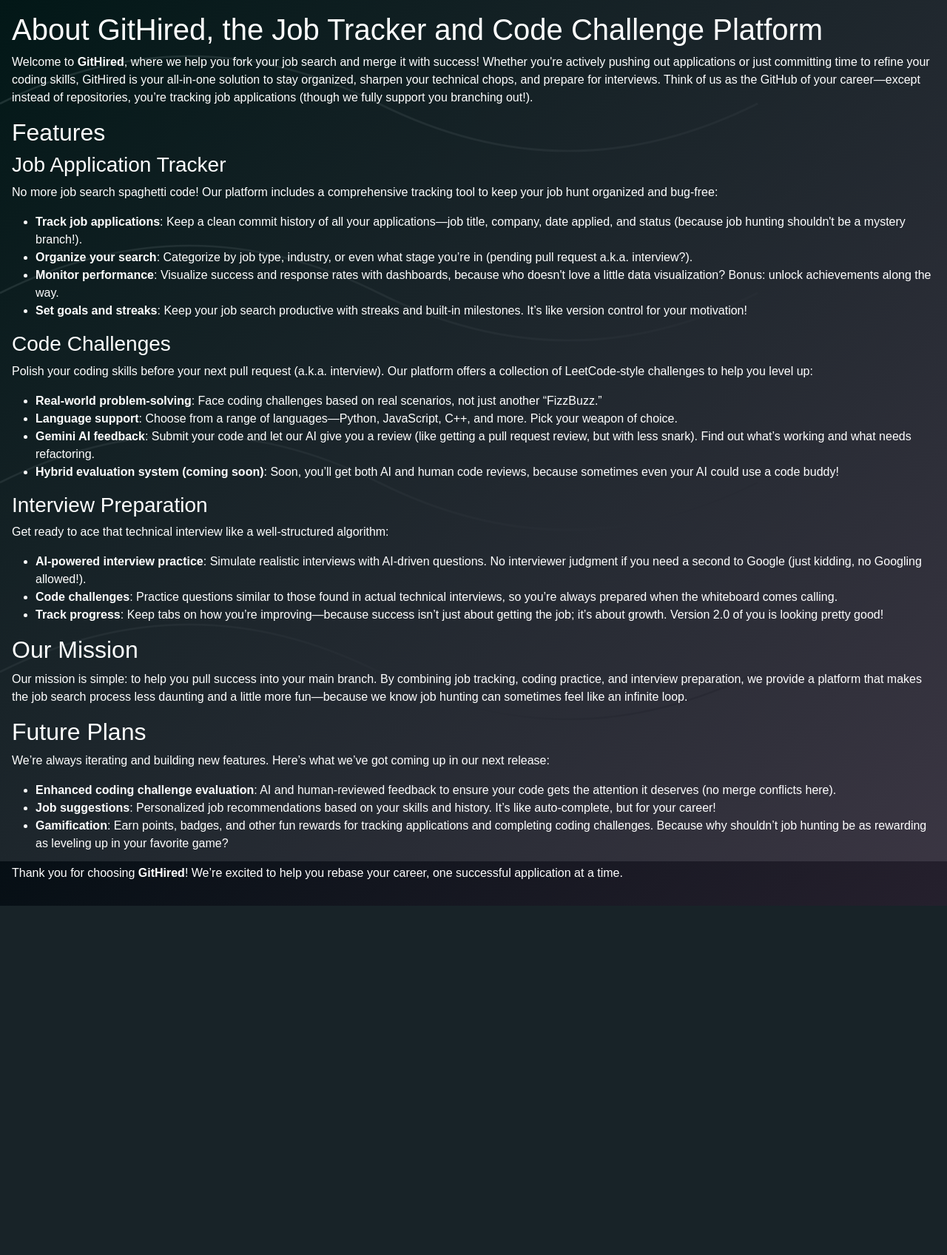
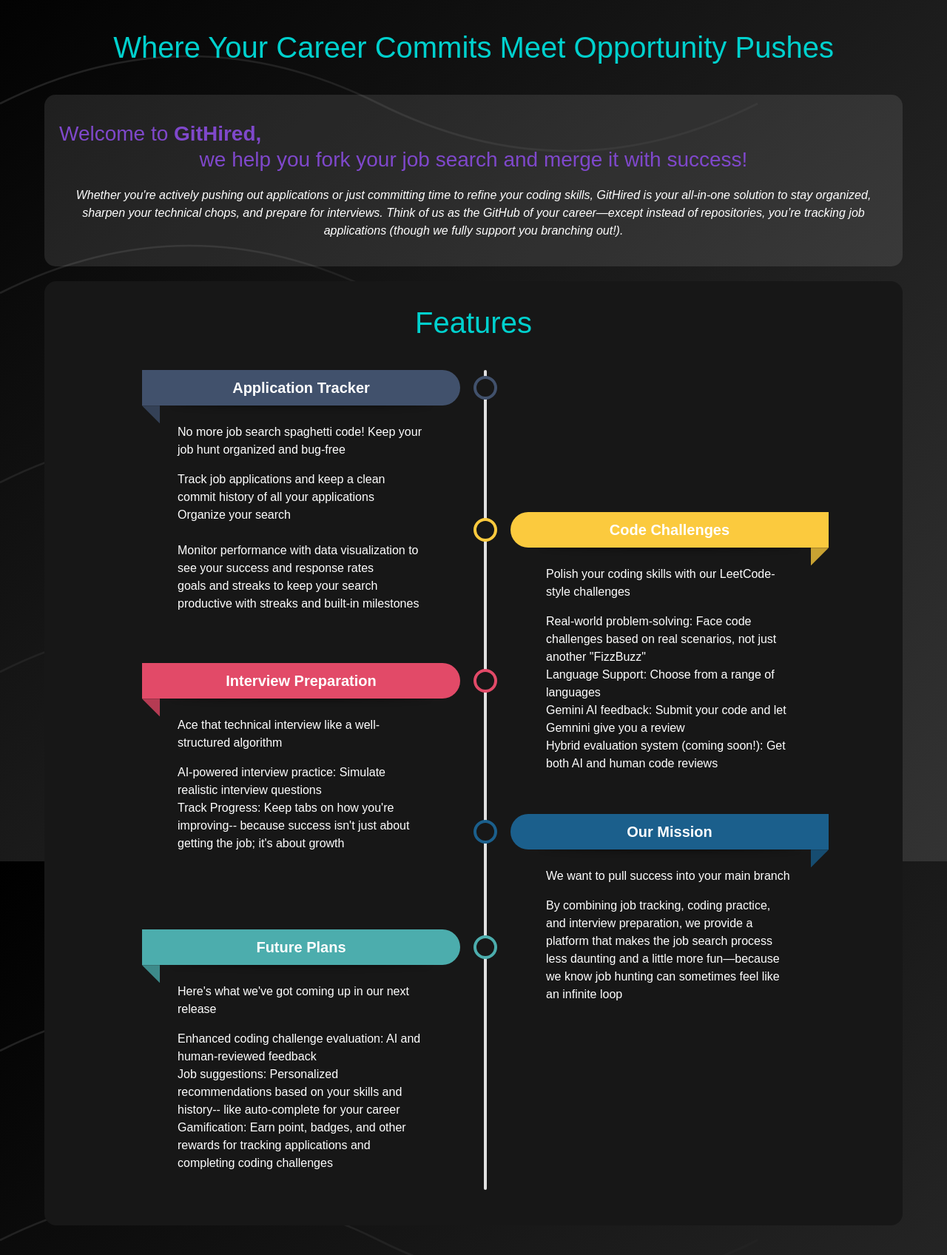
Before and after one commit to Vasileios20/JobAppTracker, a Django app: page /about/ in a window 1280 px wide. Shown: the part 116-1812 px from the top of the page at 74% size. Before the commit the page ends 1340 px from the top, so only its background shows below. Run offline with Django 4.2, Linux system fonts and the light colour scheme; some libraries are stand-ins or nearby versions.

Commit message:
add styles to styles.css

```diff
--- a/home/templates/about.html
+++ b/home/templates/about.html
@@ -7,52 +7,47 @@
 {% block content %}
 
 
-<div class="how-it-works-section p-3">
-    <h1>About GitHired, the Job Tracker and Code Challenge Platform</h1>
-    <p>Welcome to <strong>GitHired</strong>, where we help you fork your job search and merge it with success! Whether you're actively pushing out applications or just committing time to refine your coding skills, GitHired is your all-in-one solution to stay organized, sharpen your technical chops, and prepare for interviews. Think of us as the GitHub of your career—except instead of repositories, you’re tracking job applications (though we fully support you branching out!).</p>
+<div class="stats-container">
+    <h1 class="stats-title">Where Your Career Commits Meet Opportunity Pushes</h1>
+    <div class="level-card">
+    <p><h3 class="about-h3"><span class="about-span">Welcome to <strong>GitHired,</strong></span></h3></p>
+        <h3 class="about-h3b">we help you fork your job search and merge it with success!</span></h3><p class="about-p"><i>Whether you're actively pushing out applications or just committing time to refine your coding skills, GitHired is your all-in-one solution to stay organized, sharpen your technical chops, and prepare for interviews. Think of us as the GitHub of your career—except instead of repositories, you’re tracking job applications (though we fully support you branching out!).</i></p>
+    </div>
 
-    <h2>Features</h2>
-
-    <h3>Job Application Tracker</h3>
-    <p>No more job search spaghetti code! Our platform includes a comprehensive tracking tool to keep your job hunt organized and bug-free:</p>
-    <ul>
-        <li><strong>Track job applications</strong>: Keep a clean commit history of all your applications—job title, company, date applied, and status (because job hunting shouldn't be a mystery branch!).</li>
-        <li><strong>Organize your search</strong>: Categorize by job type, industry, or even what stage you’re in (pending pull request a.k.a. interview?).</li>
-        <li><strong>Monitor performance</strong>: Visualize success and response rates with dashboards, because who doesn't love a little data visualization? Bonus: unlock achievements along the way.</li>
-        <li><strong>Set goals and streaks</strong>: Keep your job search productive with streaks and built-in milestones. It’s like version control for your motivation!</li>
+<div class="about-div">
+    <h1 class="abt-h1">Features</h1>
+    <ul class="abt-ul">
+        <li style="--accent-color:#41516C">
+            <div class="date">Application Tracker</div>
+            <div class="title">No more job search spaghetti code! Keep your job hunt organized and bug-free</div>
+            <div class="descr"><strong class="text-bold">Track job applications</strong> and<bold> keep</bold> a clean commit history of all your applications<br>
+                <strong>Organize your search</strong>
+                <br><br>
+                <strong>
+                    Monitor performance</strong> with data visualization to see your success and response rates<br><strong>goals and streaks</strong> to keep your search productive with streaks and built-in milestones</div>
+        </li>
+        <li style="--accent-color:#FBCA3E">
+            <div class="date">Code Challenges</div>
+            <div class="title">Polish your coding skills with our LeetCode-style challenges</div>
+            <div class="descr">Real-world problem-solving: Face code challenges based on real scenarios, not just another "FizzBuzz"<br> Language Support: Choose from a range of languages<br> Gemini AI feedback: Submit your code and let Gemnini give you a review<br> Hybrid evaluation system (coming soon!): Get both AI and human code reviews</div>
+        </li>
+        <li style="--accent-color:#E24A68">
+            <div class="date">Interview Preparation</div>
+            <div class="title">Ace that technical interview like a well-structured algorithm</div>
+            <div class="descr">AI-powered interview practice: Simulate realistic interview questions<br>Track Progress: Keep tabs on how you're improving-- because success isn't just about getting the job; it's about growth</div>
+        </li>
+        <li style="--accent-color:#1B5F8C">
+            <div class="date">Our Mission</div>
+            <div class="title">We want to pull success into your main branch</div>
+            <div class="descr">By combining job tracking, coding practice, and interview preparation, we provide a platform that makes the job search process less daunting and a little more fun—because we know job hunting can sometimes feel like an infinite loop</div>
+        </li>
+        <li style="--accent-color:#4CADAD">
+            <div class="date">Future Plans</div>
+            <div class="title">Here's what we've got coming up in our next release</div>
+            <div class="descr">Enhanced coding challenge evaluation: AI and human-reviewed feedback<br>Job suggestions: Personalized recommendations based on your skills and history-- like auto-complete for your career<br>Gamification: Earn point, badges, and other rewards for tracking applications and completing coding challenges</div>
+        </li>
     </ul>
-
-    <h3>Code Challenges</h3>
-    <p>Polish your coding skills before your next pull request (a.k.a. interview). Our platform offers a collection of LeetCode-style challenges to help you level up:</p>
-    <ul>
-        <li><strong>Real-world problem-solving</strong>: Face coding challenges based on real scenarios, not just another “FizzBuzz.”</li>
-        <li><strong>Language support</strong>: Choose from a range of languages—Python, JavaScript, C++, and more. Pick your weapon of choice.</li>
-        <li><strong>Gemini AI feedback</strong>: Submit your code and let our AI give you a review (like getting a pull request review, but with less snark). Find out what’s working and what needs refactoring.</li>
-        <li><strong>Hybrid evaluation system (coming soon)</strong>: Soon, you’ll get both AI and human code reviews, because sometimes even your AI could use a code buddy!</li>
-    </ul>
-
-    <h3>Interview Preparation</h3>
-    <p>Get ready to ace that technical interview like a well-structured algorithm:</p>
-    <ul>
-        <li><strong>AI-powered interview practice</strong>: Simulate realistic interviews with AI-driven questions. No interviewer judgment if you need a second to Google (just kidding, no Googling allowed!).</li>
-        <li><strong>Code challenges</strong>: Practice questions similar to those found in actual technical interviews, so you’re always prepared when the whiteboard comes calling.</li>
-        <li><strong>Track progress</strong>: Keep tabs on how you’re improving—because success isn’t just about getting the job; it’s about growth. Version 2.0 of you is looking pretty good!</li>
-    </ul>
-
-    <h2>Our Mission</h2>
-    <p>Our mission is simple: to help you pull success into your main branch. By combining job tracking, coding practice, and interview preparation, we provide a platform that makes the job search process less daunting and a little more fun—because we know job hunting can sometimes feel like an infinite loop.</p>
-
-    <h2>Future Plans</h2>
-    <p>We’re always iterating and building new features. Here’s what we’ve got coming up in our next release:</p>
-    <ul>
-        <li><strong>Enhanced coding challenge evaluation</strong>: AI and human-reviewed feedback to ensure your code gets the attention it deserves (no merge conflicts here).</li>
-        <li><strong>Job suggestions</strong>: Personalized job recommendations based on your skills and history. It’s like auto-complete, but for your career!</li>
-        <li><strong>Gamification</strong>: Earn points, badges, and other fun rewards for tracking applications and completing coding challenges. Because why shouldn’t job hunting be as rewarding as leveling up in your favorite game?</li>
-    </ul>
-
-    <p>Thank you for choosing <strong>GitHired</strong>! We’re excited to help you rebase your career, one successful application at a time.</p>
 </div>
 
 
-
 {% endblock %}
--- a/static/css/style.css
+++ b/static/css/style.css
@@ -1635,6 +1635,237 @@
     transition: width 0.5s ease;
 }
 
+/* About Page Styles */
+.about-span {
+    color: #7F48CB;
+}
+
+.about-h2 {
+    margin: 20px 0;
+    text-align: left;
+    color: #7F48CB;
+}
+
+.about-h3 {
+    text-align: left;
+}
+
+.about-h3b {
+    margin: -15px 0 20px 0;
+    color: #7F48CB;
+}
+
+.about-h3c {
+    margin: 5px 0 20px 0;
+    text-align: center;
+    color: #7F48CB;
+}
+
+.about-h3d {
+    margin: 25px 0 30px 0;
+    text-align: center;
+    color: #7F48CB;
+}
+
+.about-h3e {
+    margin: 45px 0 30px 0;
+    text-align: center;
+    color: #7F48CB;
+}
+
+.blue-text {
+    color:#00D1CE;
+}
+
+.about-card {
+    background: rgba(255, 255, 255, 0.1);
+    border-radius: 15px;
+    padding: 20px;
+    margin-bottom: 20px;
+}
+
+.about-div {
+    --color: #ffffff;
+    --bgColor: #171717;
+    min-height: 100vh;
+    display: grid;
+    align-content: center;
+    gap: 2rem;
+    padding: 2rem;
+    font-family: "Poppins", sans-serif;
+    color: var(--color);
+    background: var(--bgColor);
+    border-radius: 1rem;
+}
+
+.abt-h1 {
+    text-align: center;
+    color:#00D1CE
+  }
+
+.abt-ul {
+    --col-gap: 2rem;
+    --row-gap: 2rem;
+    --line-w: 0.25rem;
+    display: grid;
+    grid-template-columns: var(--line-w) 1fr;
+    grid-auto-columns: max-content;
+    column-gap: var(--col-gap);
+    list-style: none;
+    width: min(60rem, 90%);
+    margin-inline: auto;
+  }
+
+  /* line */
+  .abt-ul::before {
+    content: "";
+    grid-column: 1;
+    grid-row: 1 / span 20;
+    background: rgb(225, 225, 225);
+    border-radius: calc(var(--line-w) / 2);
+  }
+
+  /* columns*/
+
+  /* row gaps */
+  .abt-ul li:not(:last-child) {
+    margin-bottom: var(--row-gap);
+  }
+
+  /* card */
+  .abt-ul li {
+    grid-column: 2;
+    --inlineP: 1.5rem;
+    margin-inline: var(--inlineP);
+    grid-row: span 2;
+    display: grid;
+    grid-template-rows: min-content min-content min-content;
+  }
+
+  /* date */
+  .abt-ul li .date {
+    --dateH: 3rem;
+    height: var(--dateH);
+    margin-inline: calc(var(--inlineP) * -1);
+
+    text-align: center;
+    background-color: var(--accent-color);
+
+    color: white;
+    font-size: 1.25rem;
+    font-weight: 700;
+
+    display: grid;
+    place-content: center;
+    position: relative;
+
+    border-radius: calc(var(--dateH) / 2) 0 0 calc(var(--dateH) / 2);
+  }
+
+  /* date flap */
+  .abt-ul li .date::before {
+    content: "";
+    width: var(--inlineP);
+    aspect-ratio: 1;
+    background: var(--accent-color);
+    background-image: linear-gradient(rgba(0, 0, 0, 0.2) 100%, transparent);
+    position: absolute;
+    top: 100%;
+
+    clip-path: polygon(0 0, 100% 0, 0 100%);
+    right: 0;
+  }
+
+  /* circle */
+  .abt-ul li .date::after {
+    content: "";
+    position: absolute;
+    width: 2rem;
+    aspect-ratio: 1;
+    background: var(--bgColor);
+    border: 0.3rem solid var(--accent-color);
+    border-radius: 50%;
+    top: 50%;
+
+    transform: translate(50%, -50%);
+    right: calc(100% + var(--col-gap) + var(--line-w) / 2);
+  }
+
+  /* title descr */
+  .abt-ul li .title,
+  .abt-ul li .descr {
+    background: var(--bgColor);
+    position: relative;
+    padding-inline: 1.5rem;
+  }
+  .abt-ul li .title {
+    overflow: hidden;
+    padding-block-start: 1.5rem;
+    padding-block-end: 1rem;
+    font-weight: 500;
+  }
+  .abt-ul li .descr {
+    padding-block-end: 1.5rem;
+    font-weight: 300;
+  }
+
+  /* shadows */
+  .abt-ul li .title::before,
+  .abt-ul li .descr::before {
+    content: "";
+    position: absolute;
+    width: 90%;
+    height: 0.5rem;
+    background: rgba(0, 0, 0, 0.5);
+    left: 50%;
+    border-radius: 50%;
+    filter: blur(4px);
+    transform: translate(-50%, 50%);
+  }
+  .abt-ul li .title::before {
+    bottom: calc(100% + 0.125rem);
+  }
+
+  .abt-ul li .descr::before {
+    z-index: -1;
+    bottom: 0.25rem;
+  }
+
+  @media (min-width: 40rem) {
+    .abt-ul {
+      grid-template-columns: 1fr var(--line-w) 1fr;
+    }
+    .abt-ul::before {
+      grid-column: 2;
+    }
+    .abt-ul li:nth-child(odd) {
+      grid-column: 1;
+    }
+    .abt-ul li:nth-child(even) {
+      grid-column: 3;
+    }
+
+    /* start second card */
+    .abt-ul li:nth-child(2) {
+      grid-row: 2/4;
+    }
+
+    .abt-ul li:nth-child(odd) .date::before {
+      clip-path: polygon(0 0, 100% 0, 100% 100%);
+      left: 0;
+    }
+
+    .abt-ul li:nth-child(odd) .date::after {
+      transform: translate(-50%, -50%);
+      left: calc(100% + var(--col-gap) + var(--line-w) / 2);
+    }
+    .abt-ul li:nth-child(odd) .date {
+      border-radius: 0 calc(var(--dateH) / 2) calc(var(--dateH) / 2) 0;
+    }
+  }
+
+/* Media Queries */
+
 @media (max-width: 768px) {
     .xp-infographic {
         flex-direction: column;
```
